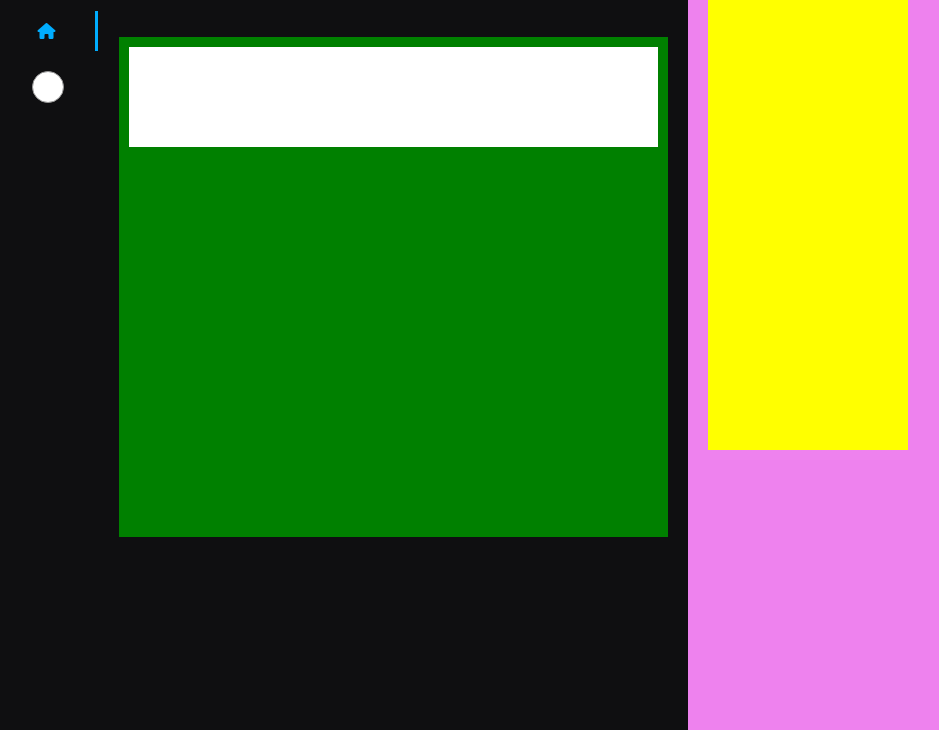
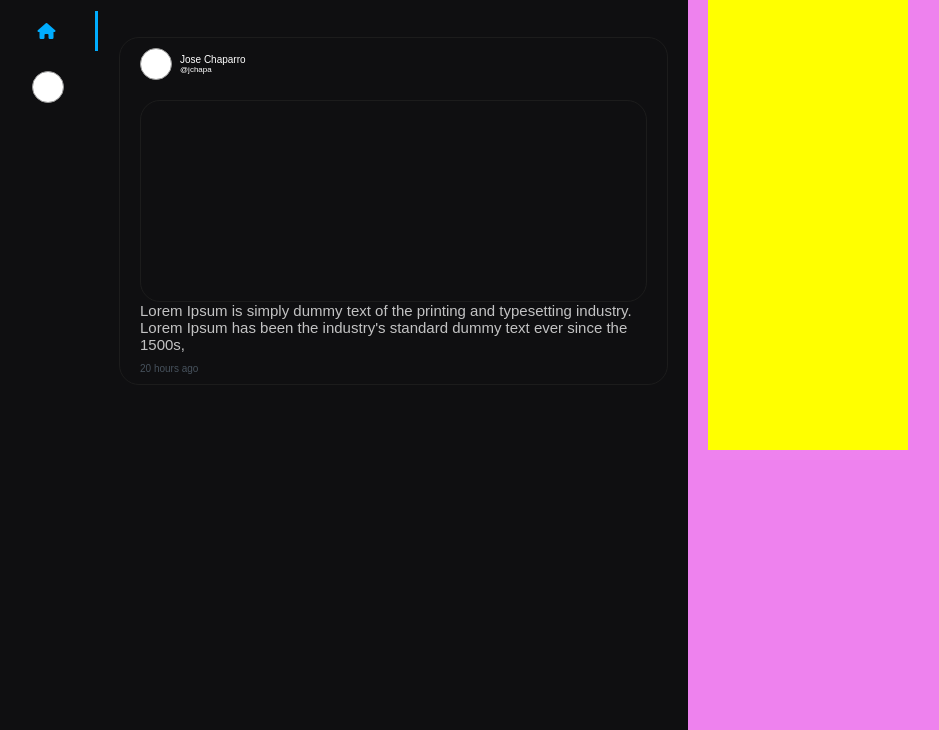
Before and after one commit to jchaparro94/twitterClone, a plain HTML site: page app/index.html in a window 1280 px wide. Shown: the part 70-800 px from the top of the page, without its empty margins (3-942 px from the left). Drawn offline with Linux system fonts and the light colour scheme.

Commit message:
individual tweet html/styling complete

```diff
--- a/app/index.html
+++ b/app/index.html
@@ -7,6 +7,8 @@
    <title>Twitter Clone</title>
    <script src="https://kit.fontawesome.com/a2c4732960.js" crossorigin="anonymous"></script>
    <link rel="stylesheet" href="style/style.css">
+   <link rel="stylesheet" href="style/tweet.css">
+
 </head>
 <body>
    <div class="container home-page">
@@ -32,7 +34,22 @@
          </div>
          <div class="tweets-list">
             <div class="tweet-container">
-
+               <div class="tweet-user-info">
+                  <div class="tweet-user-profile"></div>
+                  <div class="tweet-user-name-container">
+                     <div class="tweet-user-fullname">Jose Chaparro</div>
+                     <div class="tweet-user-username">@jchapa</div>
+                  </div>
+               </div>
+               <div class="tweet-image-container">
+                  <div class="tweet-image"></div>
+               </div>
+               <div class="tweet-text-container">
+                  Lorem Ipsum is simply dummy text of the printing and typesetting industry. Lorem Ipsum has been the industry's standard dummy text ever since the 1500s,
+               </div>
+               <div class="tweet-date-container">
+                  20 hours ago
+               </div>
             </div>
          </div>
       </div>
--- a/app/style/style.css
+++ b/app/style/style.css
@@ -29,9 +29,7 @@ body {
    justify-content: center;
 }
 
-.logo i {
-   font-size: 30px;
-}
+.logo i { font-size: 30px; }
 
 .home-link {
    display: flex;
@@ -96,19 +94,7 @@ body {
    padding-left: 10px;
 }
 
-.tweets-list {
-   height: 500px;
-   margin: 20px;
-   background-color: green;
-}
-
-.tweet-container {
-   display: flex;
-   flex-direction: column;
-   height: 100px;
-   background-color: white;
-   margin: 10px;
-}
+.tweets-list { margin: 20px; }
 
 /*==========================================*/
 /* Tweets Side Bar / Trending Section */
--- /dev/null
+++ b/app/style/tweet.css
@@ -0,0 +1,56 @@
+.tweet-container {
+   display: flex;
+   flex-direction: column;
+   border-radius: 20px;
+   border: 1px solid #1C1C1C;
+   overflow: hidden;
+}
+
+.tweet-user-info {
+   display: flex;
+   align-items: center;
+   margin: 10px 20px 0 20px;
+}
+
+.tweet-user-profile {
+   width: 30px;
+   height: 30px;
+   background-color: white;
+   border: 1px solid #979797;
+   border-radius: 50%;
+}
+
+.tweet-user-name-container {
+   margin-left: 8px;
+   color: white;
+}
+
+.tweet-user-fullname { font-size: 10px; }
+
+.tweet-user-username { font-size: 8px; }
+
+.tweet-image-container {
+   margin: 20px 20px 0 20px;
+   height: 200px;
+   border: 1px solid #1c1c1c;
+   border-radius: 20px;
+}
+
+
+.tweet-text-container {
+   color: #ffffffbf;
+   font-size: 15px;
+   overflow-y: hidden;
+   margin-left: 20px;
+   margin-right: 20px;
+   display: flex;
+   margin-top: 0;
+   margin-bottom: 10px;
+}
+
+.tweet-date-container {
+   color: #47525d;
+   font-size: 10px;
+   margin-left: 20px;
+   margin-bottom: 10px;
+}
```
